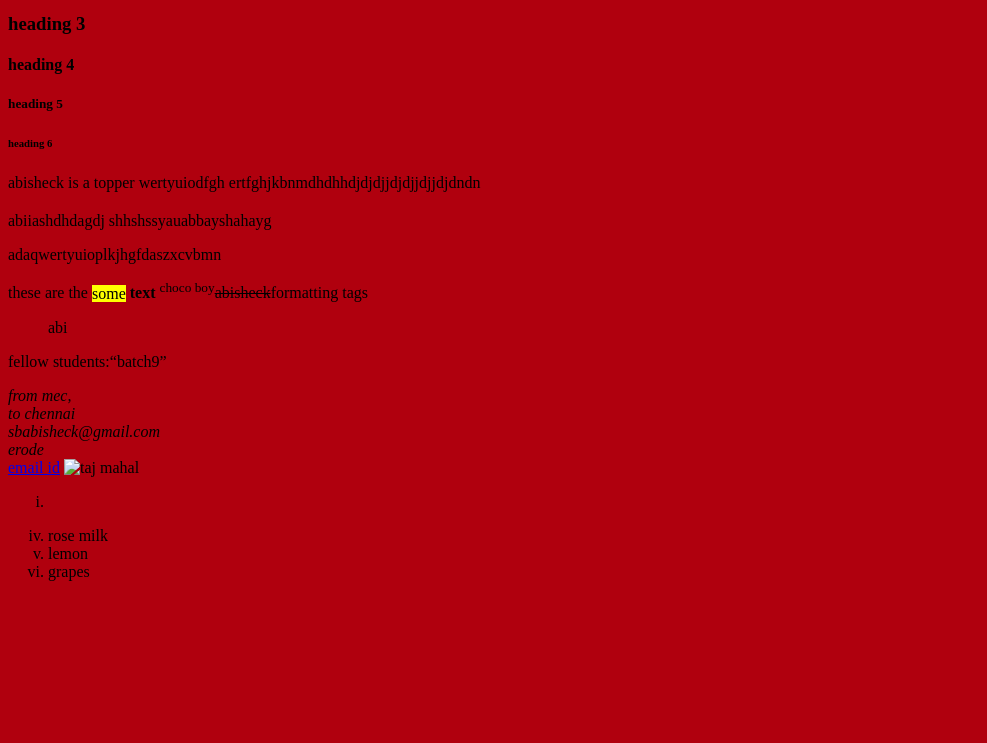
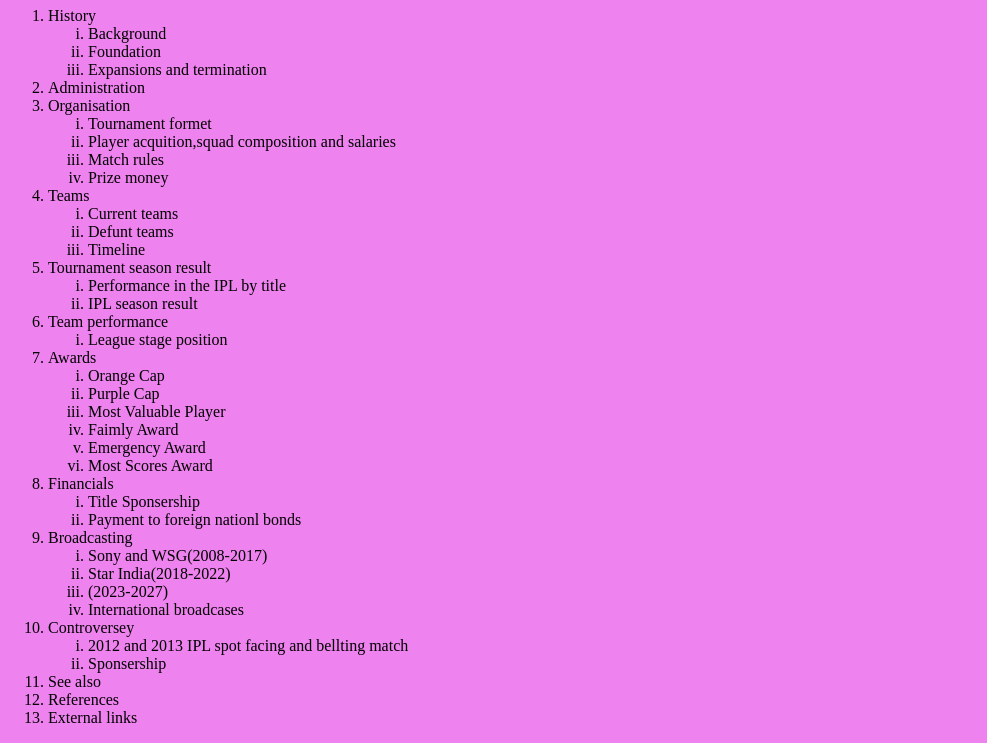
Before and after one commit to ABISHECK2003/project-7, a plain HTML site: page index.html in a window 1280 px wide. Shown: the part 114-857 px from the top of the page, without its empty margins (0-987 px from the left). Before the commit the page ends 800 px from the top, so only its background shows below. Drawn offline with Linux system fonts and the light colour scheme.

Commit message:
Add files via upload

```diff
--- a/index.html
+++ b/index.html
@@ -3,45 +3,76 @@
 <head>
     <meta charset="UTF-8">
     <meta name="viewport" content="width=device-width, initial-scale=1.0">
-    <title>basic tags</title>
+    <title>Document</title>
 </head>
-<body bgcolor="brunrtte">
-    <!-- heading tags -->
-    <h1 id="head">heading 1</h1>
-    <h2>heading 2</h2>
-    <h3>heading 3</h3>
-    <h4>heading 4</h4>
-    <h5>heading 5</h5>
-    <h6>heading 6</h6>
-    <p>abisheck is a topper  wertyuiodfgh
-        ertfghjkbnmdhdhhdjdjdjjdjdjjdjjdjdndn
+<body bgcolor="violet">
+    <div style="text-align: center;">
+        <h3>Create the list as shown below in the image</h3>
 
-    <sub>
-    <p>abiiashdhdagdj shhshssyauabbayshahayg</p>
-    <p>adaqwertyuioplkjhgfdaszxcvbmn</p>
-    <p> these are the <mark>some</mark> <strong>text</strong> <sup>choco boy</sup><del>abisheck</del>formatting tags</p></sub>
-    <!-- here is quotations -->
-    <blockquote>abi</blockquote>
-    <P>fellow students:<q>batch9</q></P>
-    <address>
-        from mec,<br>
-        to chennai<br>
-        sbabisheck@gmail.com<br>
-        erode<br>
+        <h1>NOTE:Create all the list elements as Links</h1>
 
-    </address>
-    <a href="#head" target="">email id</a>
-    <img src="./assert/taj mahal.jpg" alt="taj mahal"width="500" height="500">
-    <ol type="i">
-        <li></li>
-    </ol>
-    <ol start="4" type="i">
-        <li>rose milk</li>
-        <li>lemon</li>
-        <li>grapes</li>
+    </div>
 
-
+    <ol type="1">
+        <li>History</li>
+        <ol type="i">
+            <li>Background</li>
+            <li>Foundation</li>
+            <li>Expansions and termination</li>
+        </ol>
+        <li>Administration</li>
+        <li>Organisation</li>
+        <ol type="i">
+            <li>Tournament formet</li>
+            <li>Player acquition,squad composition and salaries</li>
+            <li>Match rules</li>
+            <li>Prize money</li>
+        </ol>
+        <li>Teams</li>
+        <ol type="i">
+            <li>Current teams</li>
+            <li>Defunt teams</li>
+            <li>Timeline</li>
+        </ol>
+        <li>Tournament season result</li>
+        <ol type="i">
+            <li>Performance in the IPL by title</li>
+            <li>IPL season result</li>
+        </ol>
+        <li>Team performance</li>
+        <ol type="i">
+            <li>League stage position</li>
+        </ol>
+        <li>Awards</li>
+        <ol type="i">
+            <li>Orange Cap</li>
+            <li>Purple Cap</li>
+            <li>Most Valuable Player</li>
+            <li>Faimly Award</li>
+            <li>Emergency Award</li>
+            <li>Most Scores Award</li>
+        </ol>
+        <li>Financials</li>
+        <ol type="i">
+            <li>Title Sponsership</li>
+            <li>Payment to foreign nationl bonds</li>
+        </ol>
+        <li>Broadcasting</li>
+        <ol type="i">
+            <li>Sony and WSG(2008-2017)</li>
+            <LI>Star India(2018-2022)</LI>
+            <li>(2023-2027)</li>
+            <li>International broadcases</li>
+        </ol>
+        <li>Controversey</li>
+        <ol type="i">
+            <li>2012 and 2013 IPL spot facing and bellting match</li>
+            <li>Sponsership</li>
+        </ol>
+        <li>See also</li>
+        <li>References</li>
+        <li>External links</li>
+        </ol>
 
 </body>
 </html>
-<html>
```
